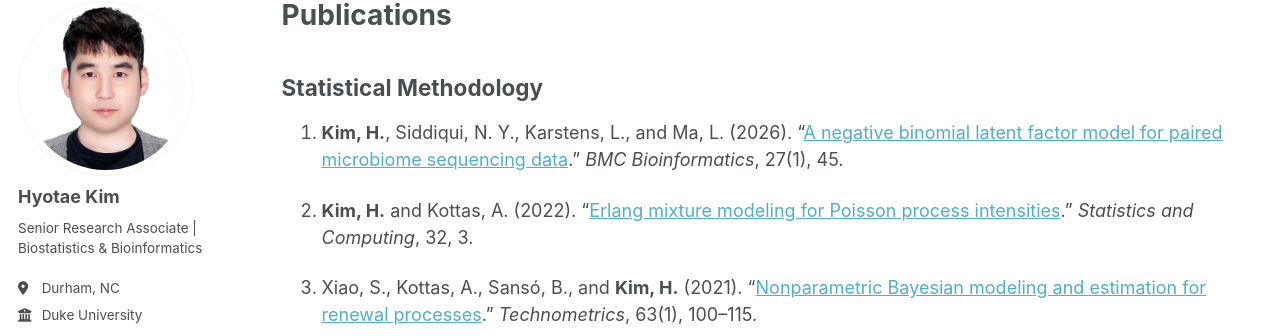
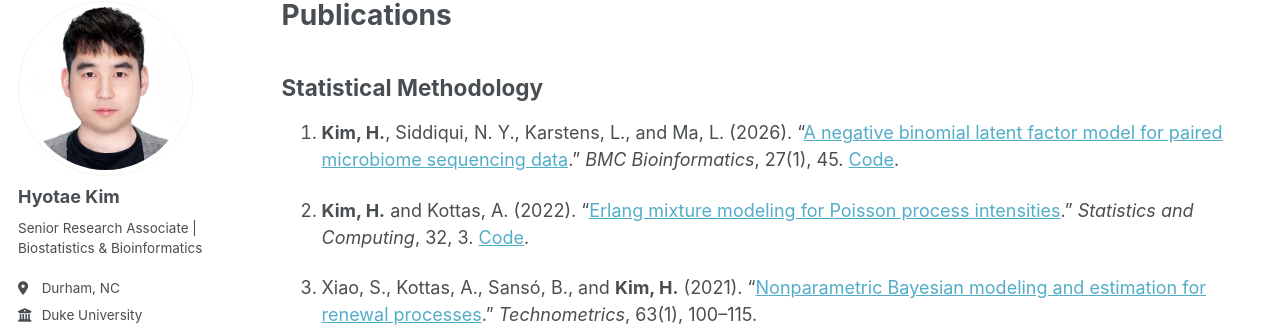
Before and after one commit to HyotaeKim/hyotaekim.github.io, a Jekyll site: the page built from _pages/publications.md, in a window 1280 px wide and 900 px high. Shown: the part 100-436 px from the top of the window. Built offline with Jekyll 4.4.1, drawn with Linux system fonts in a browser that asks for light colours; a style sheet for code colours, icons or effects is not loaded.

Commit message:
Update publications.md

```diff
--- a/_pages/publications.md
+++ b/_pages/publications.md
@@ -7,9 +7,9 @@ author_profile: true
 
 ## Statistical Methodology
 
-1. **Kim, H.**, Siddiqui, N. Y., Karstens, L., and Ma, L. (2026). "[A negative binomial latent factor model for paired microbiome sequencing data](https://doi.org/10.1186/s12859-025-06362-3)." *BMC Bioinformatics*, 27(1), 45.
+1. **Kim, H.**, Siddiqui, N. Y., Karstens, L., and Ma, L. (2026). "[A negative binomial latent factor model for paired microbiome sequencing data](https://doi.org/10.1186/s12859-025-06362-3)." *BMC Bioinformatics*, 27(1), 45. [Code](https://github.com/HyotaeKim/JNBM).
 
-2. **Kim, H.** and Kottas, A. (2022). "[Erlang mixture modeling for Poisson process intensities](https://doi.org/10.1007/s11222-021-10064-0)." *Statistics and Computing*, 32, 3.
+2. **Kim, H.** and Kottas, A. (2022). "[Erlang mixture modeling for Poisson process intensities](https://doi.org/10.1007/s11222-021-10064-0)." *Statistics and Computing*, 32, 3. [Code](https://github.com/HyotaeKim/erlmixPP).
 
 3. Xiao, S., Kottas, A., Sansó, B., and **Kim, H.** (2021). "[Nonparametric Bayesian modeling and estimation for renewal processes](https://doi.org/10.1080/00401706.2019.1693428)." *Technometrics*, 63(1), 100–115.
 
```
